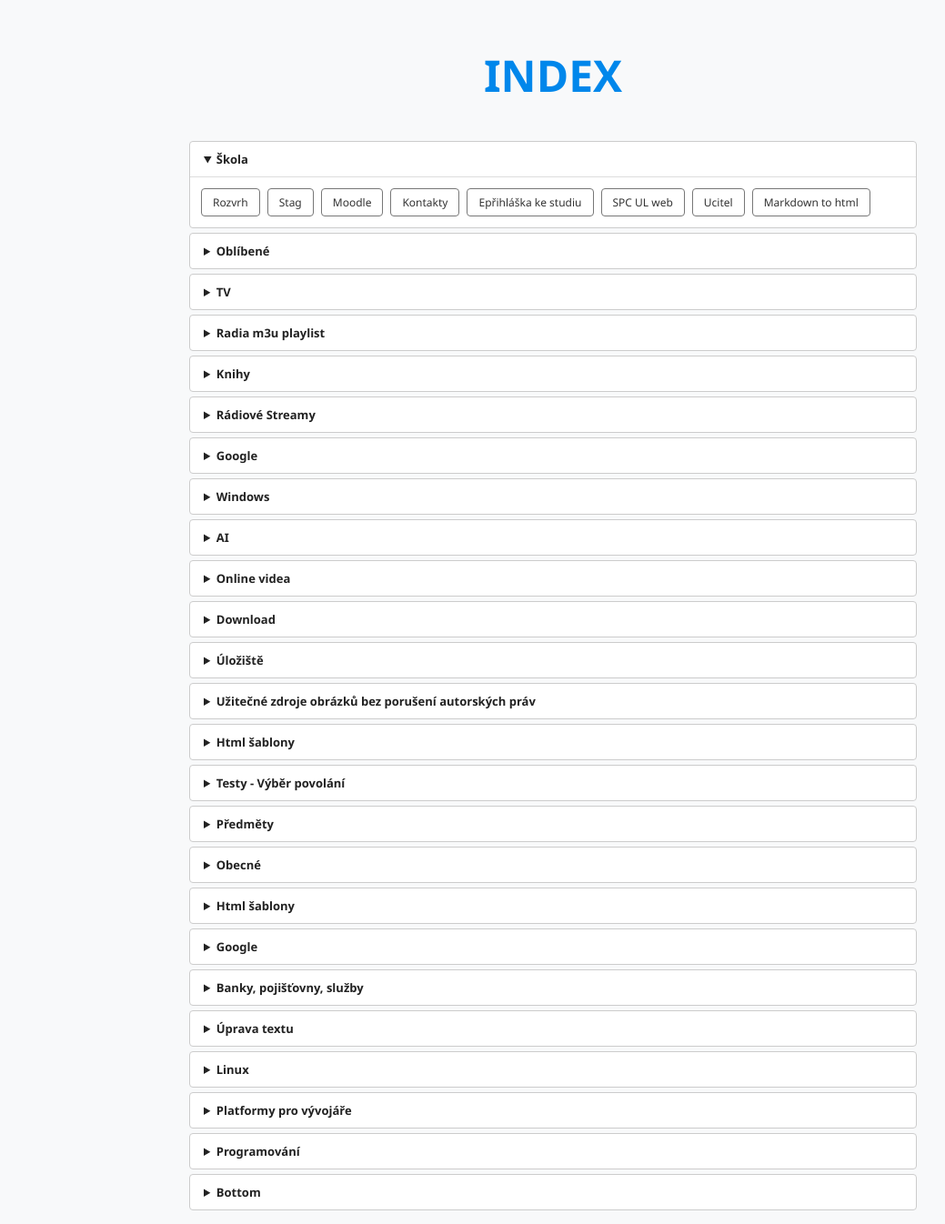
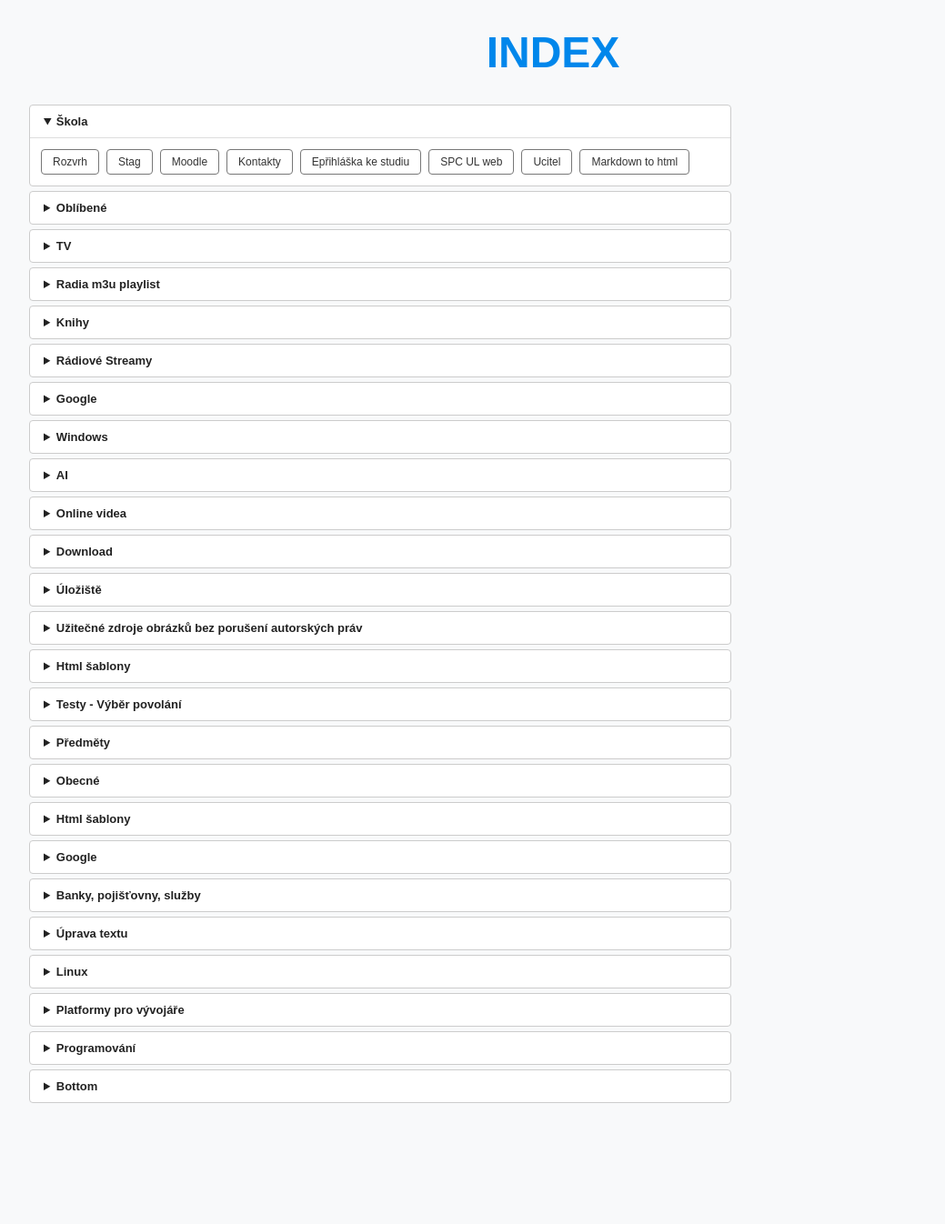
Before and after one commit to bedjan/bedjan.github.io, a Jekyll site: the page built from index.md, in a window 1280 px wide. Shown: the whole page at 91% size, without its empty margins (32-1071 px from the left). Built offline with Jekyll 4.4.1, drawn with Linux system fonts in a browser that asks for light colours; after the commit the page ends 1218 px from its top, so only the background shows below that.

Commit message:
Update default.html

```diff
--- a/_layouts/default.html
+++ b/_layouts/default.html
@@ -6,31 +6,46 @@
     <title>{{ page.name | replace: ".md", "" | capitalize }}</title>
     <link rel="stylesheet" href="styl.css">
 
-    <style>
-        /* 1. HLAVNÍ NÁZEV STRÁNKY (ten nahoře) */
-        .page-header-title {
-            text-align: center;      /* Pouze tento bude uprostřed */
-            text-transform: uppercase;
-            font-size: 3em;
-            font-weight: 900;
-            margin: 40px 0;
-            display: block;
+<style>
+        /* 1. CELÉ TĚLO STRÁNKY */
+        body {
+            margin: 0;
+            padding: 0;
+            font-family: sans-serif; /* Nebo tvé oblíbené písmo */
         }
 
-        /* 2. OBSAH STRÁNKY (Markdown text) */
-        main {
-            text-align: left;        /* Vše v obsahu bude vlevo */
-            max-width: 800px;        /* Aby text nebyl přes celou šířku monitoru */
-            margin: 0 auto;          /* Vycentrování celého bloku obsahu */
-            padding: 0 20px;         /* Odsazení od krajů na mobilu */
+        /* 2. HLAVNÍ NÁZEV (vždy nahoře uprostřed) */
+        .page-header-title {
+            text-align: center;
+            text-transform: uppercase;
+            font-size: clamp(1.5em, 8vw, 3em); /* Responzivní velikost písma */
+            font-weight: 900;
+            margin: 30px 0;
+            width: 100%;
         }
 
-        /* 3. OPRAVA NADPISŮ V MARKDOWNU */
-        /* Toto zajistí, že # Torrent klienti atd. budou vlevo */
+        /* 3. OBSAH (vždy vlevo, responzivní) */
+        main {
+            text-align: left;
+            width: 100%;
+            max-width: 900px;      /* Maximální šířka řádku pro dobrou čitelnost */
+            margin-left: 0;        /* Zarovnání bloku k levému okraji */
+            padding-left: 5%;      /* Malé responzivní odsazení od levého okraje (cca 20-30px) */
+            padding-right: 5%;     /* Odsazení od pravého okraje pro mobily */
+            box-sizing: border-box; /* Aby padding nezvětšoval šířku nad 100% */
+        }
+
+        /* 4. NADPISY V OBSAHU (vždy vlevo) */
         main h1, main h2, main h3 {
             text-align: left !important;
-            margin-top: 1.5em;
-            text-transform: none;    /* Ostatní nadpisy nebudou mít všechna písmena velká, pokud nechceš */
+            margin-top: 1.2em;
+            margin-bottom: 0.5em;
+        }
+
+        /* 5. TABULKY A OBRÁZKY (aby nepřetékaly) */
+        img, table {
+            max-width: 100%;
+            height: auto;
         }
     </style>
 
```
